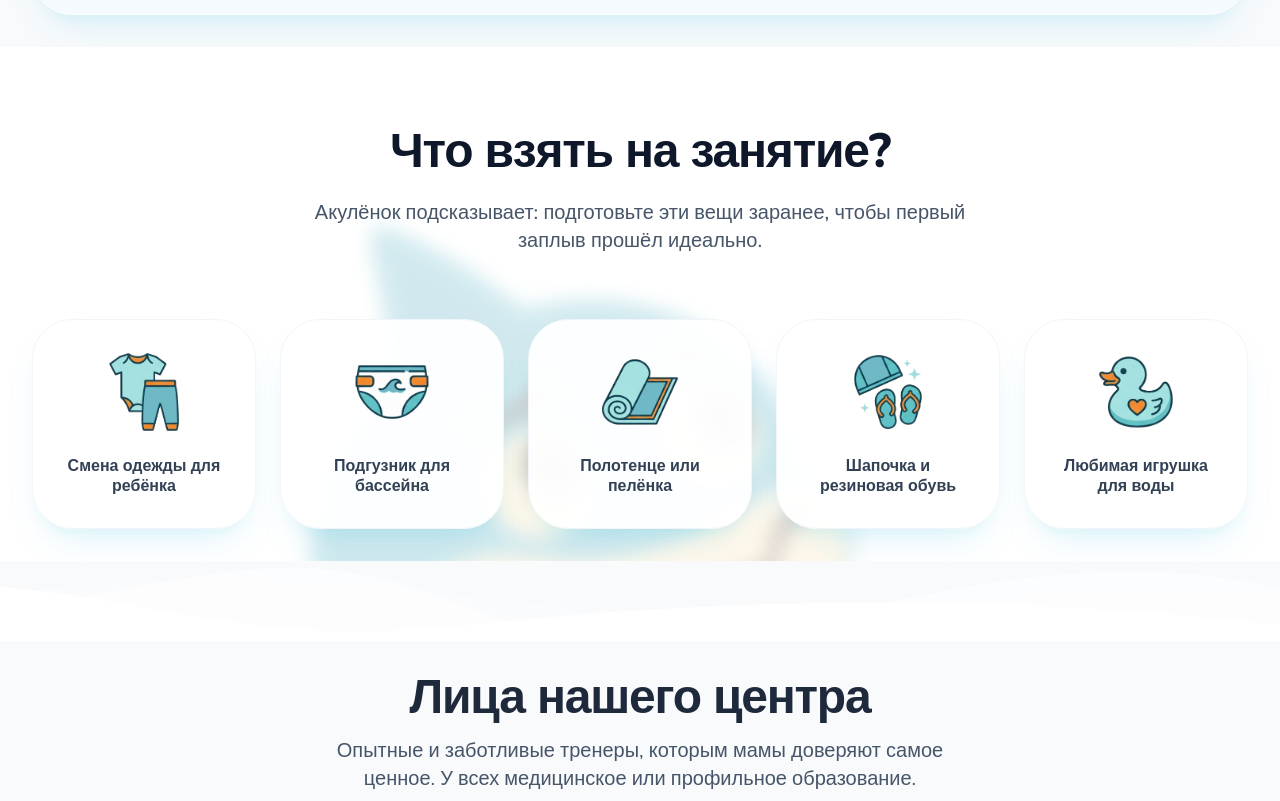
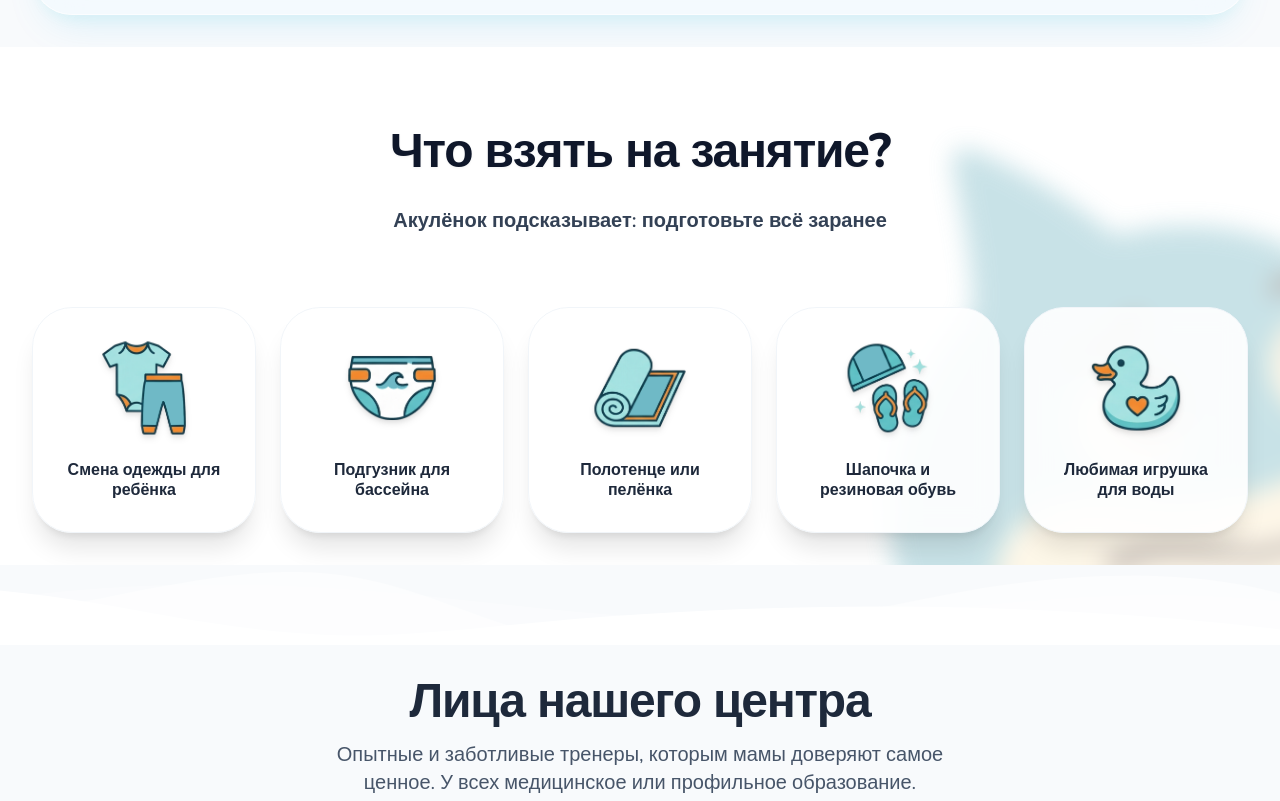
Before and after one commit to peexthree/Akulenok, a Next.js app: page / in a window 1280 px wide. Shown: the part 8299-9100 px from the top of the page. Built offline with nearby package versions, Linux system fonts and the light colour scheme.

Commit message:
Update checklist.js

```diff
--- a/components/checklist.js
+++ b/components/checklist.js
@@ -14,41 +14,41 @@ const items = [
 
 export default function Checklist() {
   return (
-    // bg-white остается здесь, Container его подхватит
     <Container className="py-24 relative overflow-hidden bg-white">
 
-      {/* ГИГАНТСКИЙ МАСКОТ - ФОРСИРОВАННЫЙ СЛОЙ */}
-      {/* Ставим z-[1], чтобы он ТОЧНО был выше белого фона Container */}
+      {/* ГИГАНТСКИЙ МАСКОТ - Слой Z-[1] */}
+      {/* Теперь он ГАРАНТИРОВАННО выше белого фона контейнера */}
       <motion.div
-        initial={{ opacity: 0 }}
-        whileInView={{ opacity: 0.3 }} // 0.5 может быть слишком ярко, 0.3 — золотая середина
-        transition={{ duration: 1.2 }}
-        className="absolute left-1/2 -translate-x-1/2 top-40 w-[900px] h-[900px] z-[1] pointer-events-none select-none"
+        initial={{ opacity: 0, scale: 0.8 }}
+        whileInView={{ opacity: 0.4 }} // 0.4-0.5 для уверенной видимости
+        transition={{ duration: 1.5, ease: "easeOut" }}
+        viewport={{ once: true }}
+        className="absolute left-1/2 -translate-x-1/2 -top-10 w-[1200px] h-[1200px] z-[1] pointer-events-none select-none"
       >
         <Image
           src="/img/think.png"
           alt="Background Thinking Shark"
           fill
           unoptimized
-          className="object-contain blur-[10px]" // Уменьшил блюр для четкости
-          sizes="900px"
+          className="object-contain blur-[15px] grayscale-[0.2]" // Немного приглушаем цвета, чтобы не спорил с иконками
+          sizes="1200px"
         />
       </motion.div>
 
-      {/* ОСНОВНОЙ КОНТЕНТ - СЛОЙ ВЫШЕ */}
-      {/* Ставим z-[2], чтобы текст был ПОВЕРХ маскота */}
+      {/* ОСНОВНОЙ КОНТЕНТ - Слой Z-[2] */}
       <div className="flex flex-col items-center pt-12 relative z-[2]">
 
-        <div className="text-center max-w-2xl mx-auto mb-16">
+        <div className="text-center max-w-2xl mx-auto mb-16 relative">
           <motion.h2
             initial={{ opacity: 0, y: 20 }}
             whileInView={{ opacity: 1, y: 0 }}
-            className="text-4xl sm:text-5xl font-black text-slate-900 mb-6 tracking-tight"
+            transition={{ duration: 0.6 }}
+            className="text-4xl sm:text-5xl font-black text-slate-900 mb-6 tracking-tight drop-shadow-sm"
           >
             Что взять на занятие?
           </motion.h2>
-          <p className="text-xl text-slate-600 font-medium">
-            Акулёнок подсказывает: подготовьте эти вещи заранее, чтобы первый заплыв прошёл идеально.
+          <p className="text-xl text-slate-700 font-semibold bg-white/30 backdrop-blur-sm rounded-full px-6 py-2 inline-block">
+            Акулёнок подсказывает: подготовьте всё заранее
           </p>
         </div>
 
@@ -59,18 +59,18 @@ export default function Checklist() {
               initial={{ opacity: 0, y: 20 }}
               whileInView={{ opacity: 1, y: 0 }}
               transition={{ delay: idx * 0.1 }}
-              whileHover={{ y: -10 }}
-              className="bg-white/95 backdrop-blur-sm p-8 rounded-[2.5rem] shadow-soft border border-slate-100 flex flex-col items-center text-center gap-6 group"
+              whileHover={{ y: -12, scale: 1.02 }}
+              className="bg-white/90 backdrop-blur-md p-8 rounded-[2.5rem] shadow-xl border border-slate-100 flex flex-col items-center text-center gap-6 group transition-all duration-300"
             >
-              <div className="w-20 h-20 relative transition-transform duration-500 group-hover:scale-110">
+              <div className="w-24 h-24 relative transition-transform duration-500 group-hover:rotate-6">
                 <Image
                   src={item.src}
                   alt={item.text}
                   fill
-                  className="object-contain"
+                  className="object-contain drop-shadow-md"
                 />
               </div>
-              <span className="font-bold text-slate-700 leading-tight">
+              <span className="font-bold text-slate-800 leading-tight">
                 {item.text}
               </span>
             </motion.div>
```
